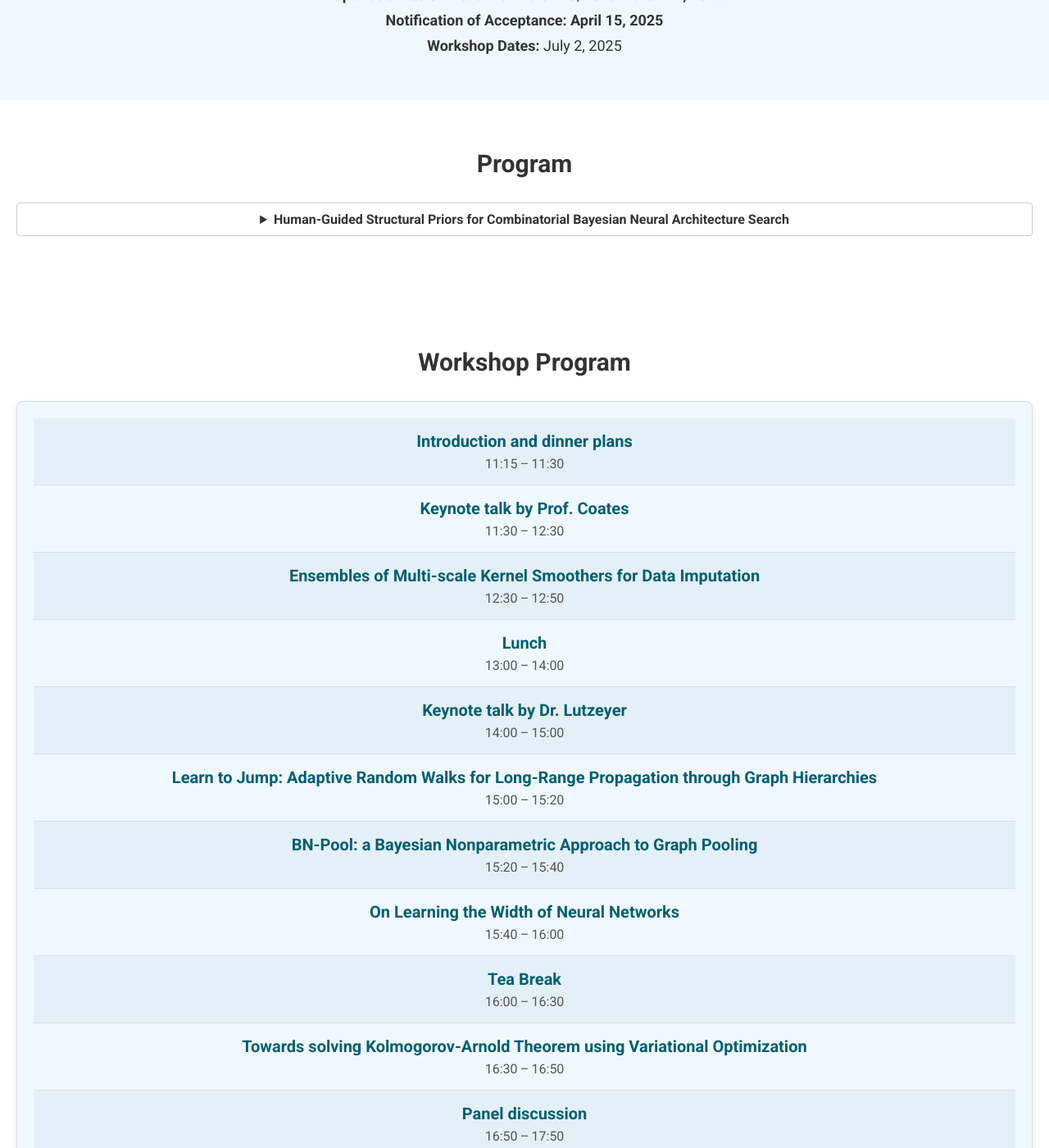
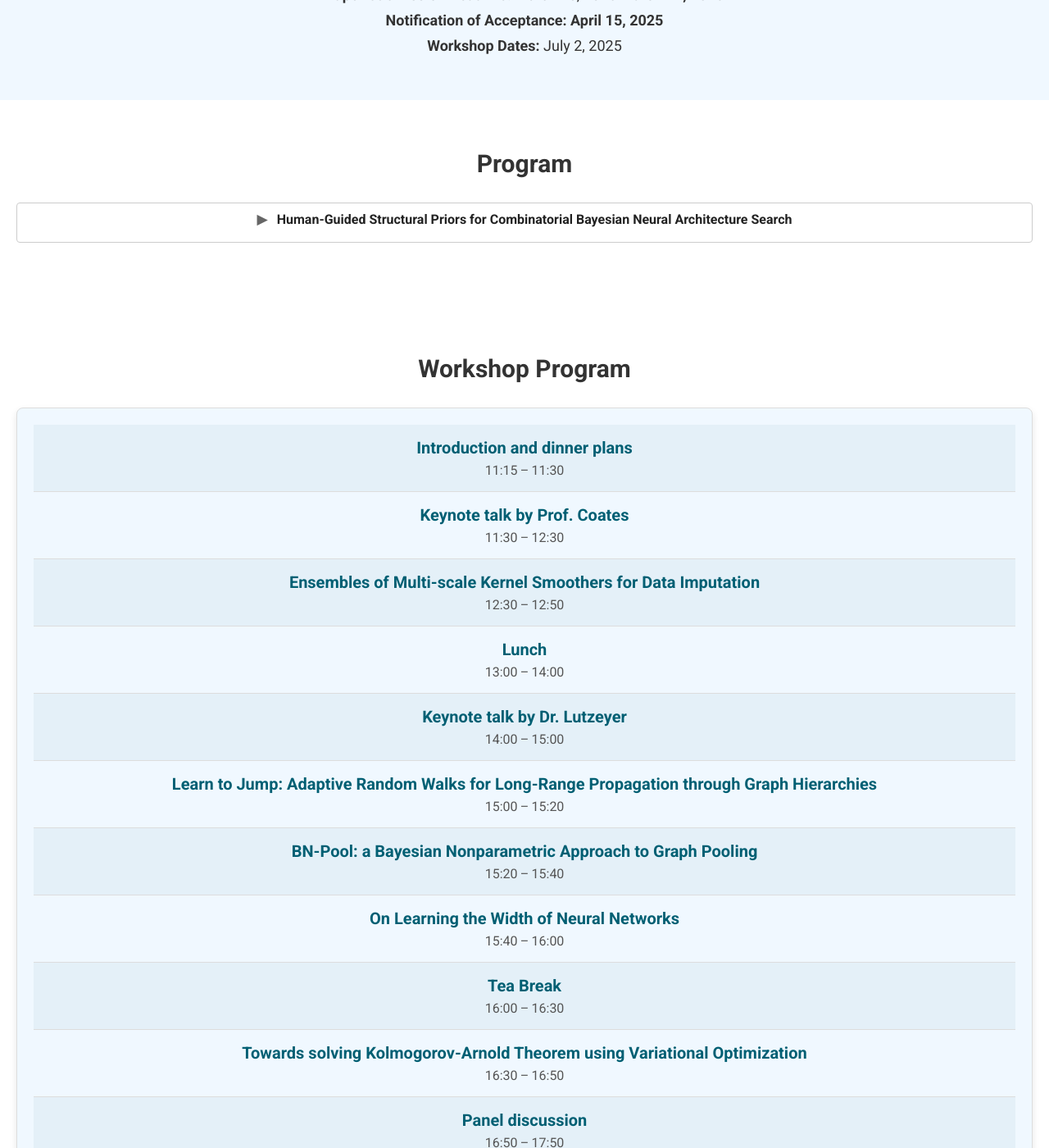
Before and after one commit to combayns2025/combayns2025.github.io, a Jekyll site: the page built from index.md, in a window 1280 px wide and 1400 px high, scrolled down 621 px. Shown: the whole window at 82% size. Built offline with Jekyll 4.4.1, drawn with Linux system fonts in a browser that asks for light colours.

Commit message:
Update style.css

```diff
--- a/assets/css/style.css
+++ b/assets/css/style.css
@@ -216,38 +216,52 @@
   color: #333;
 }
 
-details.card {
-  margin-bottom: 1rem;
-  background-color: #ffffff;
-  border: 1px solid #ddd;
-  border-radius: 0.5rem;
-  box-shadow: 0 1px 3px rgba(0, 0, 0, 0.1);
-  padding: 1rem;
-  transition: box-shadow 0.2s ease;
+details > summary {
+  list-style: none;
+  cursor: pointer;
+  font-weight: 600;
+  font-family: inherit;
+  font-size: 1rem;
+  color: #222; /* Adjust to match your program card text */
+  margin-bottom: 0.5rem;
+  outline: none;
 }
 
-details.card:hover {
-  box-shadow: 0 4px 10px rgba(0, 0, 0, 0.12);
+/* Remove default marker */
+details > summary::-webkit-details-marker {
+  display: none;
 }
 
-details.card[open] {
-  background-color: #f9f9f9;
+/* Custom arrow indicator (small, subtle) */
+details > summary::before {
+  content: "▶";
+  display: inline-block;
+  margin-right: 0.5em;
+  transition: transform 0.2s ease;
+  color: #666; /* subtle color */
 }
 
-details.card summary {
-  list-style: none;
-  cursor: pointer;
+/* Rotate arrow when open */
+details[open] > summary::before {
+  transform: rotate(90deg);
 }
 
-details.card summary::marker {
-  font-size: 1.2em;
-  content: "➕";
+/* Style details content */
+details > div {
+  padding-left: 1.5em; /* indent to match arrow */
+  font-family: inherit;
+  font-size: 0.9rem;
+  color: #444;
+  margin-top: 0.25rem;
+  line-height: 1.4;
 }
 
-details.card[open] summary::marker {
-  content: "➖";
+/* Link style inside details */
+details a {
+  color: #0a6efd; /* your link blue */
+  text-decoration: underline;
+  font-weight: 500;
 }
-
 
 /* Speakers Section */
 #speakers {
```
